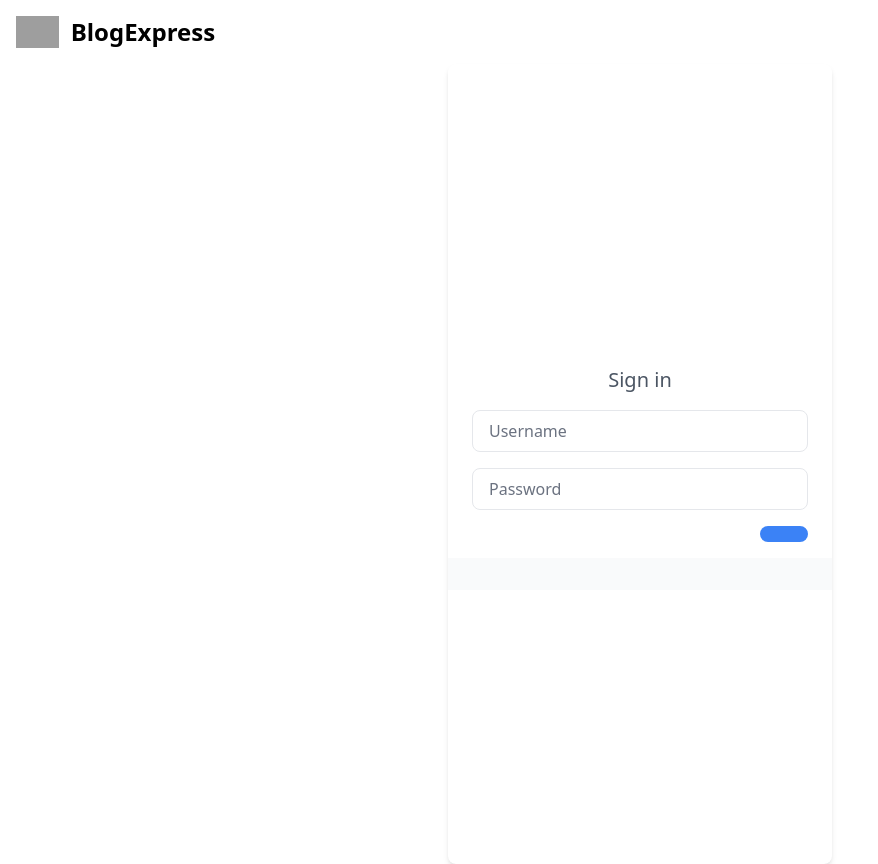
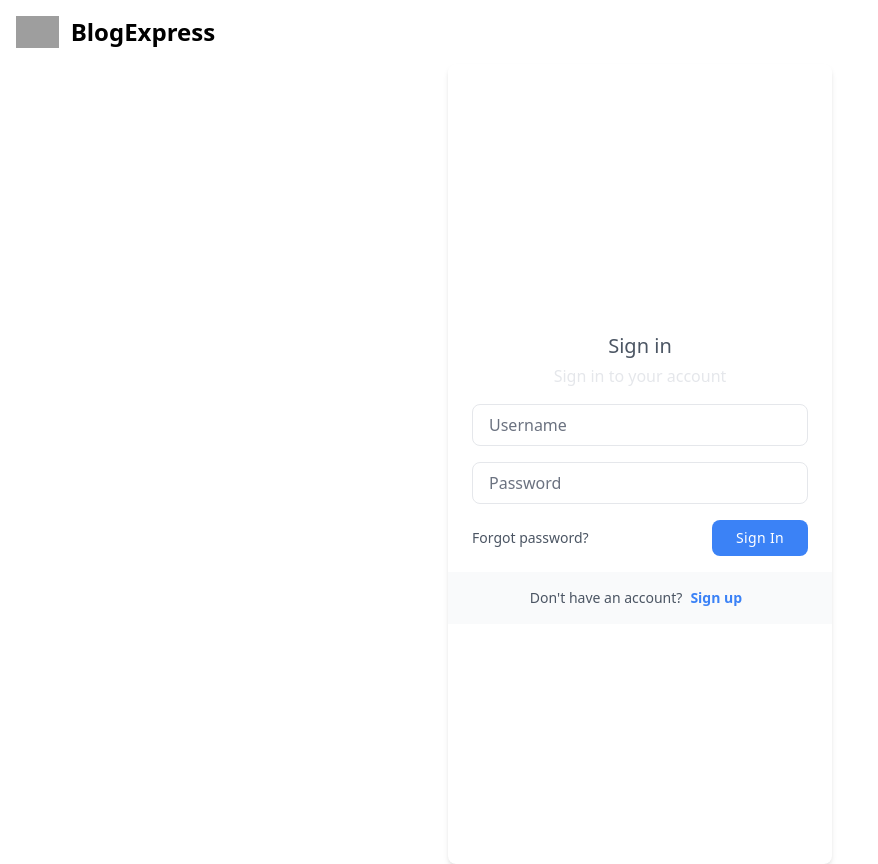
Before and after one commit to 7Biscuits/BlogExpress, a React (Create React App) app: page /signin in a window 1280 px wide. Shown: the whole page, without its empty margins (0-878 px from the left). Built offline with nearby package versions, Linux system fonts and the light colour scheme; grey boxes are pictures that could not be loaded.

Commit message:
feat: window reload

```diff
--- a/src/pages/Signin.jsx
+++ b/src/pages/Signin.jsx
@@ -1,11 +1,9 @@
-import { redirect } from "react-router-dom";
 import Form from "../components/Form"
-// import { session } from "express-session";
 
 const Signin = () => {
 
   const signin = async (username, password) => {
-    await fetch('http://localhost:8080/auth/signin', {
+    await fetch('http://localhost:8080/auth/signin/', {
       method: 'POST',
       headers: {
         'Content-Type': 'application/json',
@@ -15,11 +13,14 @@ const Signin = () => {
     }).then(async response => {
       const res = await response.text();
       alert(res);
+      window.location.reload(false);
     });
   }
 
   return (
-    <Form heading={"Sign in"} label1={"Username"} label2={"Password"} footerA1={"Forgot password?"} footerText={"Don't have an account?"} footerA2={"Sign up"} redirectLink={"/signup"} userInfo={(username, password) => signin(username, password)} />
+    <div className="">
+      <Form heading={"Sign in"} text={"Sign in to your account"} fplink={"Forgot password?"} text2={"Don't have an account?"} text3={"Sign up"} link={"/signup"} btnText={"Sign in"} userInfo={(username, password) => signin(username, password)} />
+    </div>
   )
 }
 
```
